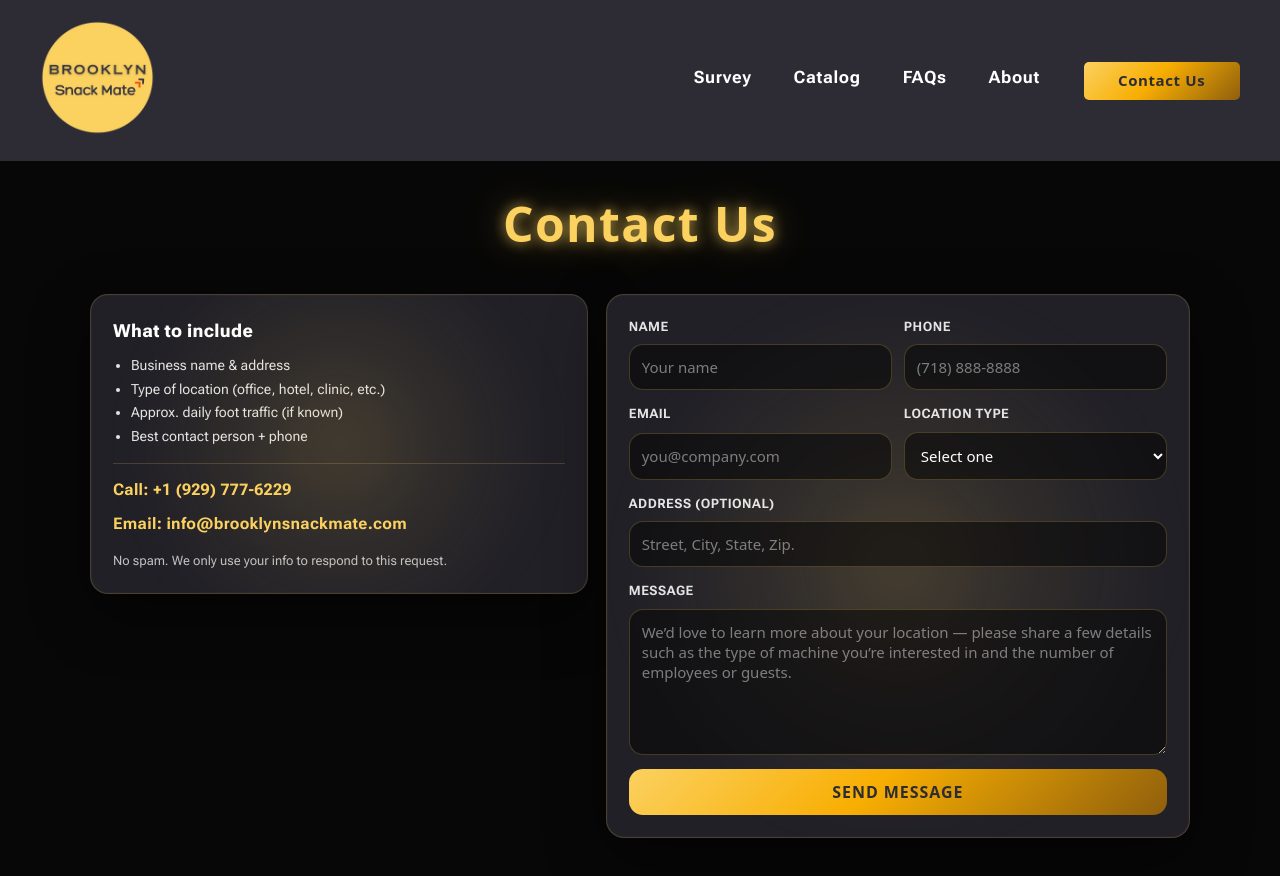
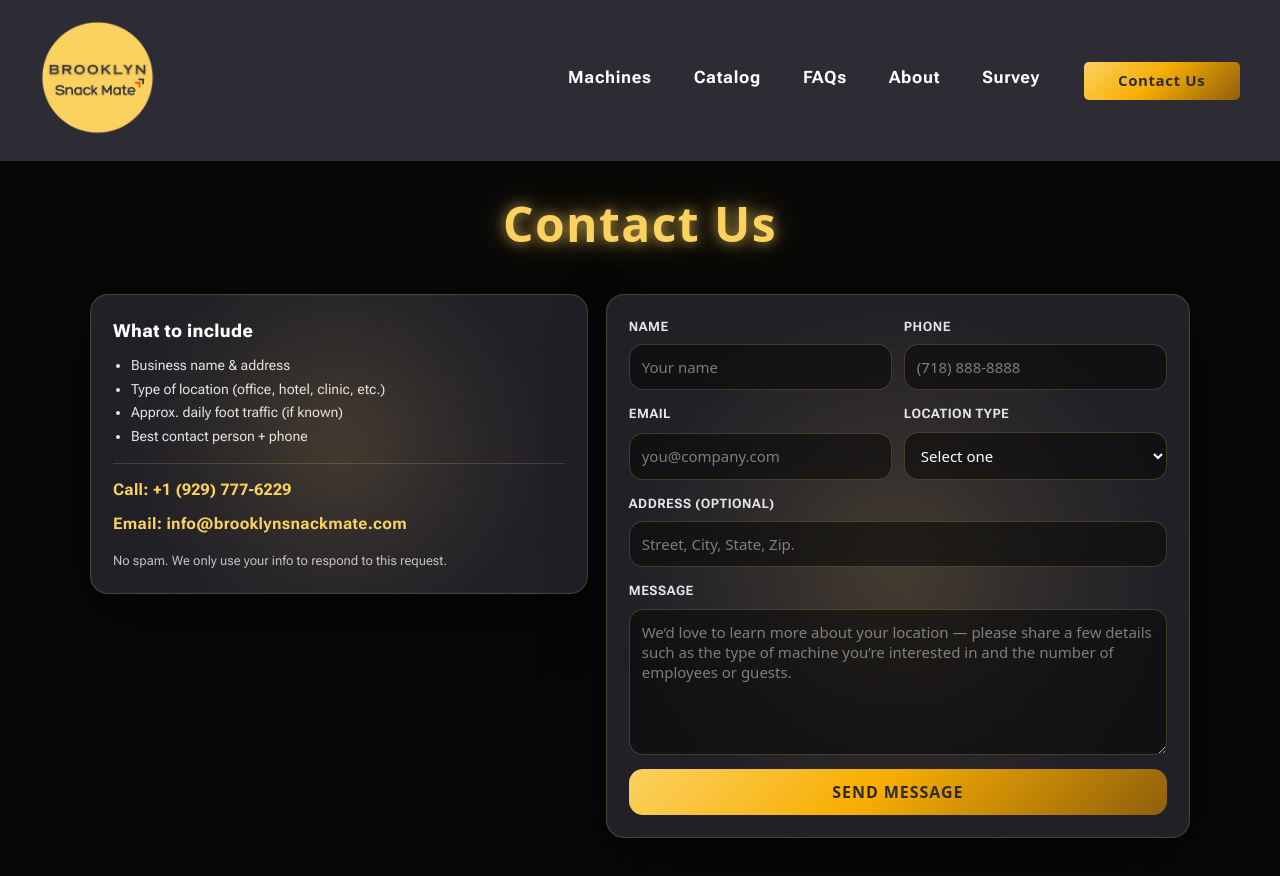
Before and after one commit to Dmitriy88k/Brooklyn-Snack-Mate, a React (Vite) app: page /contact in a window 1280 px wide. Shown: the top 876 px of the page. Built offline with nearby package versions, Linux system fonts and the light colour scheme; a web font is replaced by a local one.

Commit message:
Hamburger menu improvement

```diff
--- a/src/components/header/header.jsx
+++ b/src/components/header/header.jsx
@@ -18,7 +18,7 @@
   }, []);
 
   return (
-    <header className={styles.header}>
+    <header className={`${styles.header} ${open ? styles.headerOpen : ""}`}>
       <Link to="/" className={styles.logoLink} onClick={() => setOpen(false)}>
         <img
           src={Logo}
@@ -30,10 +30,11 @@
       <div className={styles.rightGroup}>
         <nav className={styles.desktopNav}>
 
-          <Link to="/survey">Survey</Link>
+          <Link >Machines</Link>
           <Link >Catalog</Link>
           <Link >FAQs</Link>
           <Link >About</Link>
+          <Link to="/survey">Survey</Link>
         </nav>
 
         <Link to="/contact" className={styles.contactButton}>
@@ -89,17 +90,21 @@
           {open && (
             <motion.div
               className={styles.menuPanel}
-              initial={{ opacity: 0, y: -8 }}
+              initial={{ opacity: 0, y: -40 }}
               animate={{ opacity: 1, y: 0 }}
-              exit={{ opacity: 0, y: -8 }}
-              transition={{ duration: 0.18 }}
+              exit={{ opacity: 0, y: -40 }}
+              transition={{
+                type: "tween",
+                duration: 0.28,
+                ease: "easeInOut",
+              }}
             >
               <Link
                 className={styles.menuItem}
                 to="/"
                 onClick={() => setOpen(false)}
               >
-                Survey
+                Machines
               </Link>
 
               <Link
@@ -125,6 +130,14 @@
               >
                 About
               </Link>
+
+              <Link
+                className={styles.menuItem}
+                to="/contact"
+                onClick={() => setOpen(false)}
+              >
+                Survey
+              </Link>
             </motion.div>
           )}
         </AnimatePresence>
--- a/src/components/header/header.module.css
+++ b/src/components/header/header.module.css
@@ -1,5 +1,5 @@
 .header {
-   position: fixed;          /* ✅ key */
+  position: fixed;
   top: 0;
   left: 0;
   right: 0;
@@ -7,11 +7,35 @@
   padding: 16px 20px;
   display: flex;
   align-items: center;
-  justify-content: space-between; /* ✅ key */
+  justify-content: space-between;
   font-family: system-ui, Arial, sans-serif;
   background: #2d2c35;
   border-bottom: none;
+
+  /* smooth motion when menu opens */
+  transition:
+    transform 0.32s cubic-bezier(.16, 1, .3, 1),
+    box-shadow 0.32s cubic-bezier(.16, 1, .3, 1);
 }
+
+/* base: thin line, hidden until headerOpen kicks in */
+.header::after {
+  content: "";
+  position: absolute;
+  left: 14px;
+  right: 14px;
+  bottom: -1px;
+  height: 2px;
+  border-radius: 999px;
+  background: linear-gradient(90deg, #fbd160, #fe4a00, #fbd160);
+  opacity: 0;
+  transform: scaleX(0.7);
+  transform-origin: center;
+  transition:
+    opacity 0.25s ease,
+    transform 0.25s ease;
+}
+
 
 .logo { width:95px; }
 
@@ -30,28 +54,58 @@
 .iconButton:focus-visible { outline: none; }
 .iconButton:active { transform: scale(0.98); }
 
-/* Mobile dropdown */
 .menuPanel {
   position: absolute;
-  top: calc(100% + 10px);
-  right: 16px;
-  width: 210px;
-  padding: 8px;
-  background: #fff;
-  border-radius: 16px;
-  box-shadow: 0 18px 40px rgba(0, 0, 0, 0.12);
+  top: 100%;         /* flush under header */
+  left: 0;
+  right: 0;
+
+  padding: 20px 18px;
+
+  /* modern frosted glass look */
+  background: rgba(16, 16, 22, 0.96);
+  backdrop-filter: blur(18px);
+  -webkit-backdrop-filter: blur(18px);
+
+  border-radius: 0 0 20px 20px;
+
+  /* remove divider/border entirely */
+  border-top: none;
+
+  /* premium shadow */
+  box-shadow: 0 20px 50px rgba(0, 0, 0, 0.55);
+
   z-index: 50;
 }
+
+
+
+
+
 .menuItem {
+  font-family: "Palatino Linotype", "Palatino", serif;
+font-variant: small-caps;
+letter-spacing: 0.06em;
+
+
   display: block;
-  padding: 12px;
-  border-radius: 12px;
+  padding: 10px 12px;
+  border-radius: 10px;
   text-decoration: none;
-  color: #111;
+  color: #fff;
   font-size: 15px;
+  font-weight: 500;
+  letter-spacing: 0.03em;
+}
 
+.menuItem + .menuItem {
+  margin-top: 4px;
 }
-.menuItem:hover { background: rgba(0, 0, 0, 0.04); }
+
+.menuItem:hover {
+  background: rgba(251, 209, 96, 0.08);
+}
+
 
 .rightGroup {
   display: none;
```
